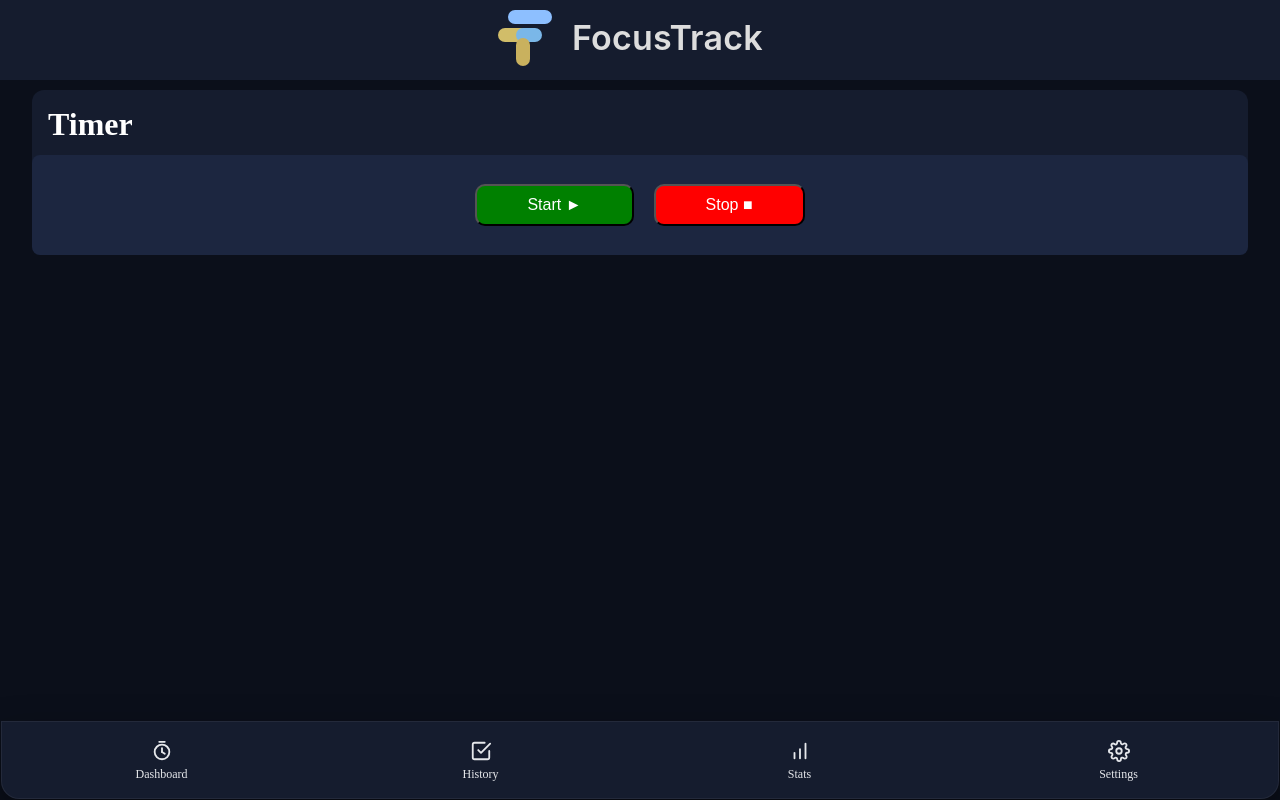
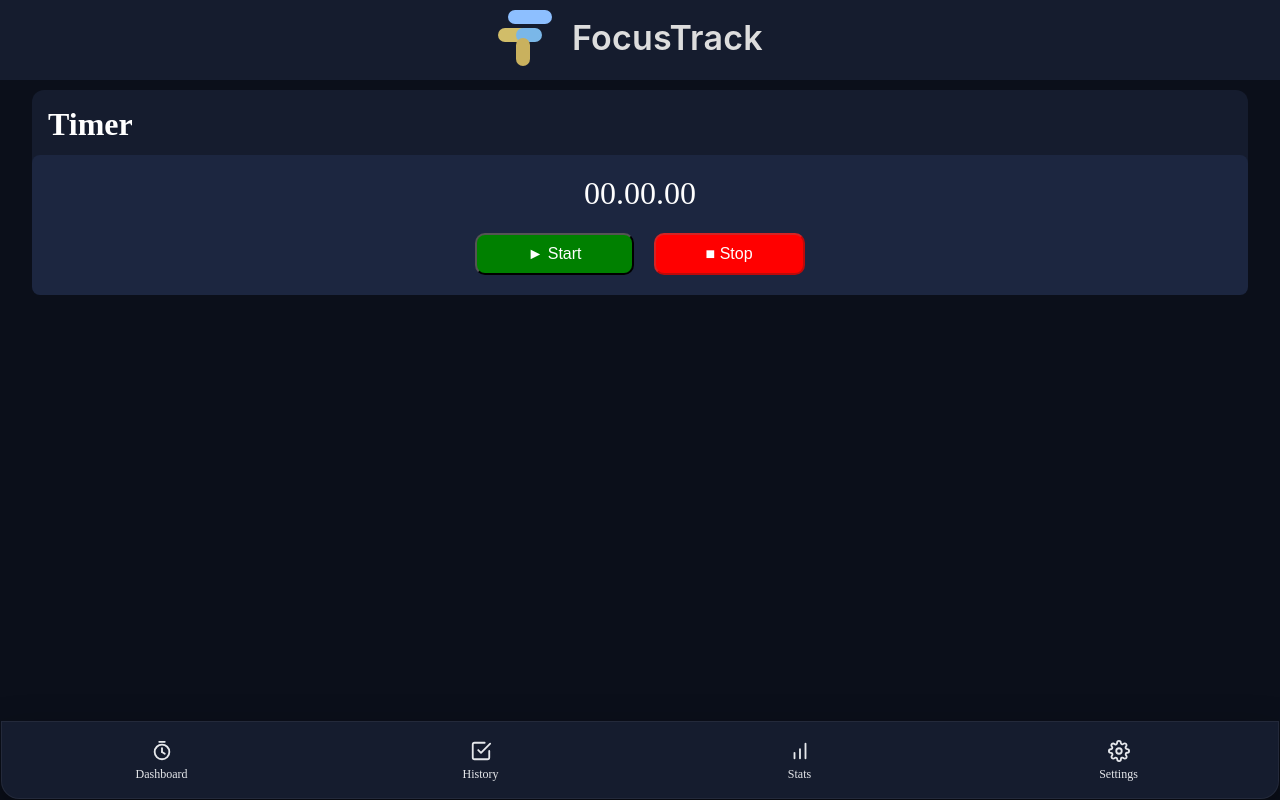
Before and after one commit to Lindsteez/FocusTrack, a React (Vite) app in the folder react/: page / in a window 1280 px wide. Built offline with nearby package versions, Linux system fonts and the light colour scheme.

Commit message:
created a timer

```diff
--- a/react/src/App.jsx
+++ b/react/src/App.jsx
@@ -3,8 +3,11 @@ import './App.css'
 import Button from './components/Button'
 import Card from './components/Card'
 import MobileLayout from './components/MobileLayout'
+import Timer from './components/Timer'
 
 function App() {
+
+  const [isRunning, setIsRunning] = useState(false);
 
   return (
     <>
@@ -13,14 +16,22 @@ function App() {
 
 
       <Card title="Timer">
+        <Timer isRunning={isRunning} />
+
+        <div className="buttonRow">
           <Button
-            label = "Start ►"
+              label = "► Start"
               variant = "start"
+              onClick = {() => setIsRunning(true)}
+              disabled = {isRunning}
           />
           <Button
-            label = "Stop ■"
+              label = "■ Stop"
               variant = "stop"
+              onClick = {() => setIsRunning(false)}
+              disabled = {!isRunning}
           />
+        </div>
       </Card>
 
 
--- a/react/src/components/Button.jsx
+++ b/react/src/components/Button.jsx
@@ -1,8 +1,9 @@
 
 import styles from './Button.module.css'
 
-function Button({label, variant}) {
-    return <button className={`${styles.btnBase} ${styles[variant]}`}>{label}
+function Button({label, variant, onClick, disabled}) {
+    return <button className={`${styles.btnBase} ${styles[variant]}`} onClick={onClick} disabled={disabled} type="button">
+        {label}
 
     </button>;
 }
--- a/react/src/components/Button.module.css
+++ b/react/src/components/Button.module.css
@@ -3,6 +3,7 @@
     padding: 10px 50px;
     border-radius: 10px;
     font-size: 1rem;
+    margin: 0 10px;
 }
 
 .start {
--- a/react/src/components/Card.module.css
+++ b/react/src/components/Card.module.css
@@ -22,12 +22,14 @@
   background-color: var(--card-secondary);
   border-radius: 8px;
   min-height: 100px;
-  gap: 20px;
   display: flex;
+  flex-direction: column;
   align-items: center;
-  justify-content: center;
+  justify-content: space-between;
+  gap: 15px;
+  padding: 20px;
 }
 
-.card:hover {
+/* .card:hover {
   background-color: var(--card-hover);
-}
+} */
--- /dev/null
+++ b/react/src/components/Timer.jsx
@@ -0,0 +1,31 @@
+
+import { useEffect, useState } from "react";
+import styles from './Timer.module.css'
+
+function pad2(n) {
+    return String(n).padStart(2,"0");
+}
+
+export default function Timer({ isRunning }) {
+    const [seconds, setSeconds] = useState(0)
+
+    useEffect (() => {
+        if (!isRunning) return;
+
+        const id = setInterval(() => {
+            setSeconds ((prev) => prev + 1);
+        }, 1000);
+
+        return () => clearInterval(id);
+    },[isRunning]);
+
+    const hours = Math.floor(seconds / 3600);
+    const minutes = Math.floor((seconds % 3600) / 60);
+    const secs = seconds % 60;
+
+    return (
+        <div className={styles.timer}>
+            {pad2(hours)}.{pad2(minutes)}.{pad2(secs)}
+        </div>
+    )
+}
--- /dev/null
+++ b/react/src/components/Timer.module.css
@@ -0,0 +1,5 @@
+.timer {
+     font-size: 2rem;
+     font-variant-numeric: tabular-nums;
+     color: #ffffff
+}
```
Lines whose indentation alone changed are shown as unchanged.
